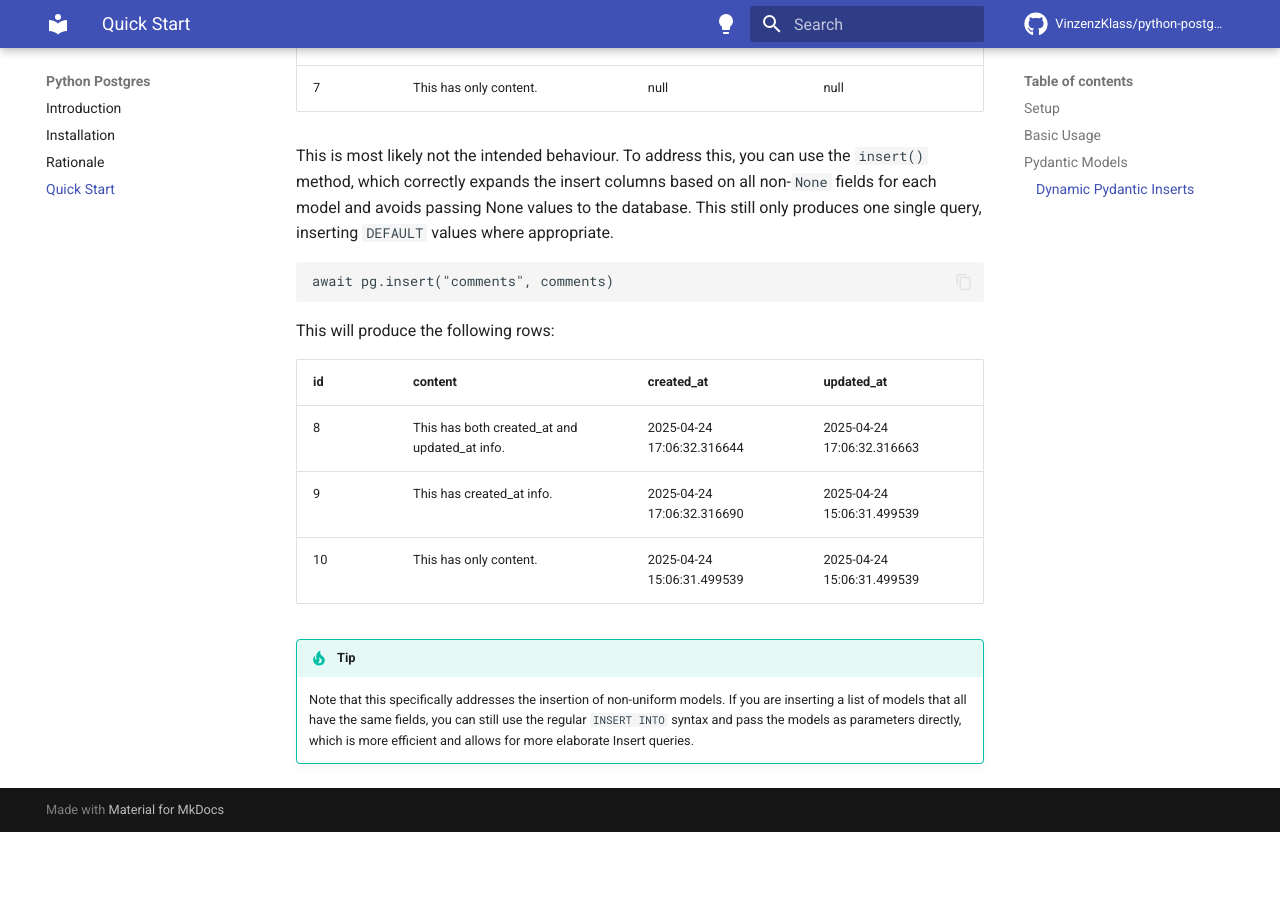
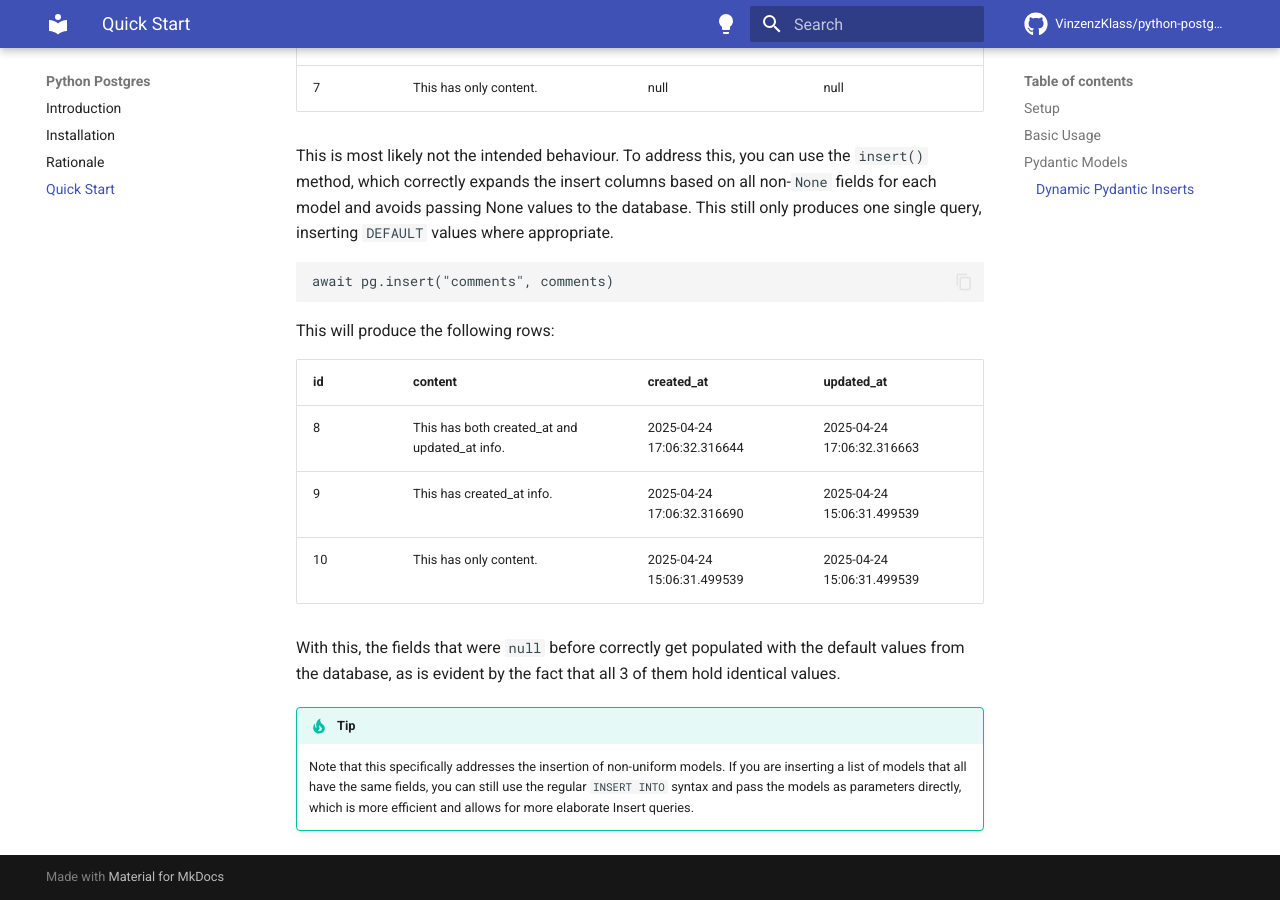
Before and after one commit to VinzenzKlass/python-postgres, an MkDocs documentation site: the page built from docs/quickstart.md, in a window 1280 px wide and 900 px high, scrolled down 2469 px. Built offline with MkDocs 1.6.1 and Material for MkDocs 9.7.7, drawn with Linux system fonts in a browser that asks for light colours; comment, search, counter and statistics services are not loaded; before the commit the page ends 3301 px from its top, so only the background shows below that.

Commit message:
chore: add timestamp default hint

```diff
--- a/docs/quickstart.md
+++ b/docs/quickstart.md
@@ -180,6 +180,8 @@ This will produce the following rows:
 | 9  | This has created_at info.                     | 2025-04-24 17:06:32.316690 | 2025-04-24 15:06:31.499539 |
 | 10 | This has only content.                        | 2025-04-24 15:06:31.499539 | 2025-04-24 15:06:31.499539 |
 
+With this, the fields that were `null` before correctly get populated with the default values from the database, as is evident by the fact that all 3 of them hold identical values.
+
 !!! tip
     Note that this specifically addresses the insertion of non-uniform models. If you are inserting a list of
     models that all have the same fields, you can still use the regular `INSERT INTO` syntax and pass the models
```
